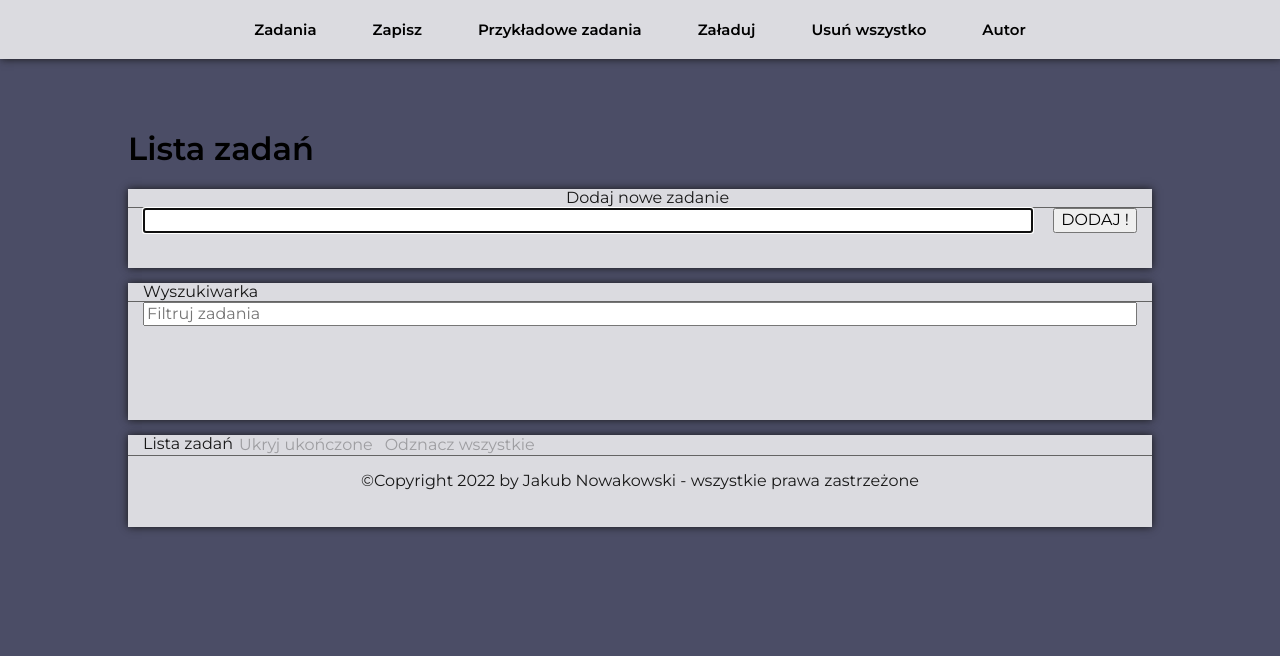
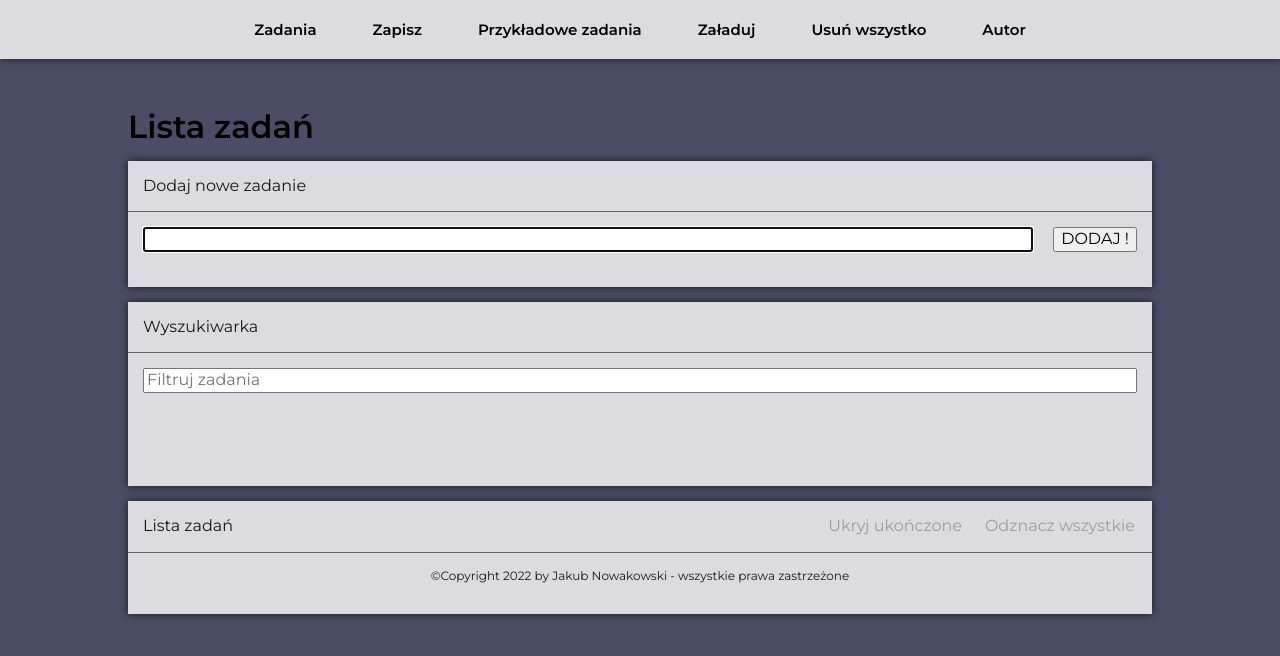
Before and after one commit to Jacob-Isaac/NewTaskListReact, a React (Create React App) app: page /#/zadania in a window 1280 px wide. Shown: the top 656 px of the page. Built offline with nearby package versions, Linux system fonts and the light colour scheme.

Commit message:
right margins for border-bottom, and buttons (hideAllTasks and doneAllTasks)

```diff
--- a/src/common/Footer/styled.js
+++ b/src/common/Footer/styled.js
@@ -1,7 +1,8 @@
 import styled from "styled-components";
 
 export const Text = styled.p`
+font-size: 12px;
   @media (max-width: 800px) {
-    font-size: 12px;
+    font-size: 10px;
   }
 `;
--- a/src/common/MainContainer/index.js
+++ b/src/common/MainContainer/index.js
@@ -1,17 +1,18 @@
-import { Title, Box, BorderLine, Wrappers} from "../TitleMainContainer/styled";
-// import Buttons from "../../features/taskList/TaskListPage/Buttons";
+import {H1, Box, Wrapper, Title, Space} from "./styled";
 
-const MainContainer = ({ buttons, title, children }) => {
+const MainContainer = ({ appTitle, buttons, title, children }) => {
   return (
-  <Box as="main" id="StandardBox">
-  <BorderLine>
-    <Wrappers>
-    <Title>{title}</Title>
-    {buttons}
-    </Wrappers>
-    </BorderLine>
-    {children}
-  </Box>
+    <>
+      <H1>{appTitle}</H1>
+      <Box as="main" id="StandardBox">
+        <Wrapper>
+          <Title>{title}</Title>
+          <Space />
+          {buttons}
+        </Wrapper>
+        {children}
+      </Box>
+    </>
   );
 };
 
--- /dev/null
+++ b/src/common/MainContainer/styled.js
@@ -0,0 +1,28 @@
+import styled from "styled-components";
+import { StandardBox } from "../../styled";
+
+export const Wrapper = styled.div`
+ display:flex;
+justify-content: flex-start;
+border-bottom: 1px solid rgb(100, 100, 100);
+margin-bottom: 15px;
+margin-top: 15px;
+`;
+
+export const Title = styled.p`
+ margin-left: 15px;
+`;
+export const Space = styled.div`
+flex-grow: 1;
+`;
+export const H1 = styled.h1`
+min-width: 250px;
+display:flex;
+width: 80%;
+margin: auto;
+align-self: flex-start;
+`;
+
+export const Box = styled.div`
+  ${StandardBox}
+`;
--- a/src/common/TitleMainContainer/index.js
+++ /dev/null
@@ -1,16 +0,0 @@
-import { Wrapper, Title, Box, H1, BorderLine} from "./styled";
-
-const MainContainer = ({ appTitle, title, children }) => (
-  <>
-  <Wrapper>
-  <H1>{appTitle}</H1>
-  </Wrapper>
-
-  <Box as="main" id="StandardBox">
-  <BorderLine><Title>{title}</Title></BorderLine>
-    {children}
-  </Box>
-  </>
-);
-
-export default MainContainer;
--- a/src/common/TitleMainContainer/styled.js
+++ /dev/null
@@ -1,38 +0,0 @@
-import styled from "styled-components";
-import { StandardBox } from "../../styled";
-
-export const BorderLine = styled.div`
-/* display:flex;
-flex-direction: row; */
-/* width: 80%; */
-/* margin-left: 15px; */
-/* padding-top: 15px; */
-border-bottom: 1px solid rgb(100, 100, 100);
-/* padding-bottom: 15px;
-margin-bottom: 15px; */
-`;
-export const Wrapper = styled.div`
-display:flex;
-flex-direction: column;
-width: 80%;
-margin: auto;
-margin-bottom: 0px;
-`;
-export const Title = styled.div`
- margin-left: 15px;
-align-self: flex-start;
-`;
-export const H1 = styled.h1`
-align-self: flex-start;
-`;
-
-export const Box = styled.div`
-  ${StandardBox}
-`;
-export const Wrappers = styled.div`
-display:flex;
-flex-direction: row;
-align-content: flex-end;
-/* justify-content: space-around; */
-/* width: 80%; */
-`;
--- a/src/features/taskList/TaskListPage/Buttons/index.js
+++ b/src/features/taskList/TaskListPage/Buttons/index.js
@@ -1,4 +1,4 @@
-import { Wrapper, Button } from "./styled";
+import { Button } from "./styled";
 import { useSelector, useDispatch } from "react-redux";
 import {
   selectTasks,
@@ -9,13 +9,13 @@ import {
 } from "../../tasksSlice";
 
 const Buttons = () => {
-  const {taskList, isTaskHide}= useSelector(selectTasks);
+  const { taskList, isTaskHide } = useSelector(selectTasks);
   const emptyTaskList = useSelector(selectAreTasksEmpty);
   const dispatch = useDispatch();
   const ifEveryTaskDone = useSelector(selectIsEveryTaskDone);
 
   return (
-    <Wrapper>
+    <>
       <Button
         disabled={
           taskList.length >= 1 && taskList.some((task) => task.done === true)
@@ -30,9 +30,9 @@ const Buttons = () => {
         disabled={emptyTaskList && true}
         onClick={() => dispatch(doneAllTasks())}
       >
-        { ifEveryTaskDone ? "Odznacz" : "Ukończ"} wszystkie
+        {ifEveryTaskDone ? "Odznacz" : "Ukończ"} wszystkie
       </Button>
-   </Wrapper>
+    </>
   );
 };
 
--- a/src/features/taskList/TaskListPage/Buttons/styled.js
+++ b/src/features/taskList/TaskListPage/Buttons/styled.js
@@ -1,21 +1,7 @@
 import styled, { css } from "styled-components";
 
-export const Wrapper = styled.div`
-  /* display: flex; */
-  /* flex-direction: row; */
-  /* align-items: center; */
-  /* justify-content: center; */
-  /* @media (max-width: 800px) {
-    flex-direction: column;
-  } */
-`;
-
-
 export const Button = styled.button`
-  /* max-width: 100px; */
-  /* margin: 10px; */
-  /* display: flex ; */
-  /* flex-grow: 3;  */
+  margin-right: 11px;
   background-color: transparent;
   border: none;
   ${({ disabled }) =>
--- a/src/features/taskList/TaskListPage/index.js
+++ b/src/features/taskList/TaskListPage/index.js
@@ -4,15 +4,14 @@ import Tasks from "./Tasks";
 import Footer from "../../../common/Footer";
 import Buttons from "./Buttons";
 import Search from "./Search";
-import TitleMainContainer from "../../../common/TitleMainContainer";
 import MainContainer from "../../../common/MainContainer";
 
 function TaskListPage() {
   return (
     <>
-      <TitleMainContainer appTitle = {<>Lista zadań</>} title={<>Dodaj nowe zadanie</>}>
+      <MainContainer appTitle={<>Lista zadań</>} title={<>Dodaj nowe zadanie</>}>
         <Form />
-      </TitleMainContainer>
+      </MainContainer>
 
       <MainContainer title={<>Wyszukiwarka</>}>
         <Search />
--- a/src/styled.js
+++ b/src/styled.js
@@ -8,7 +8,7 @@ export const StandardBox = css`
   margin: auto;
   width: 80%;
   /* margin-top: 20px; */
-  margin-bottom: 15px;
+  /* margin-bottom: 15px; */
   /* padding-top: 20px; */
   padding-bottom: 20px;
   background-color: rgb(255 255 255 / 80%);
```
